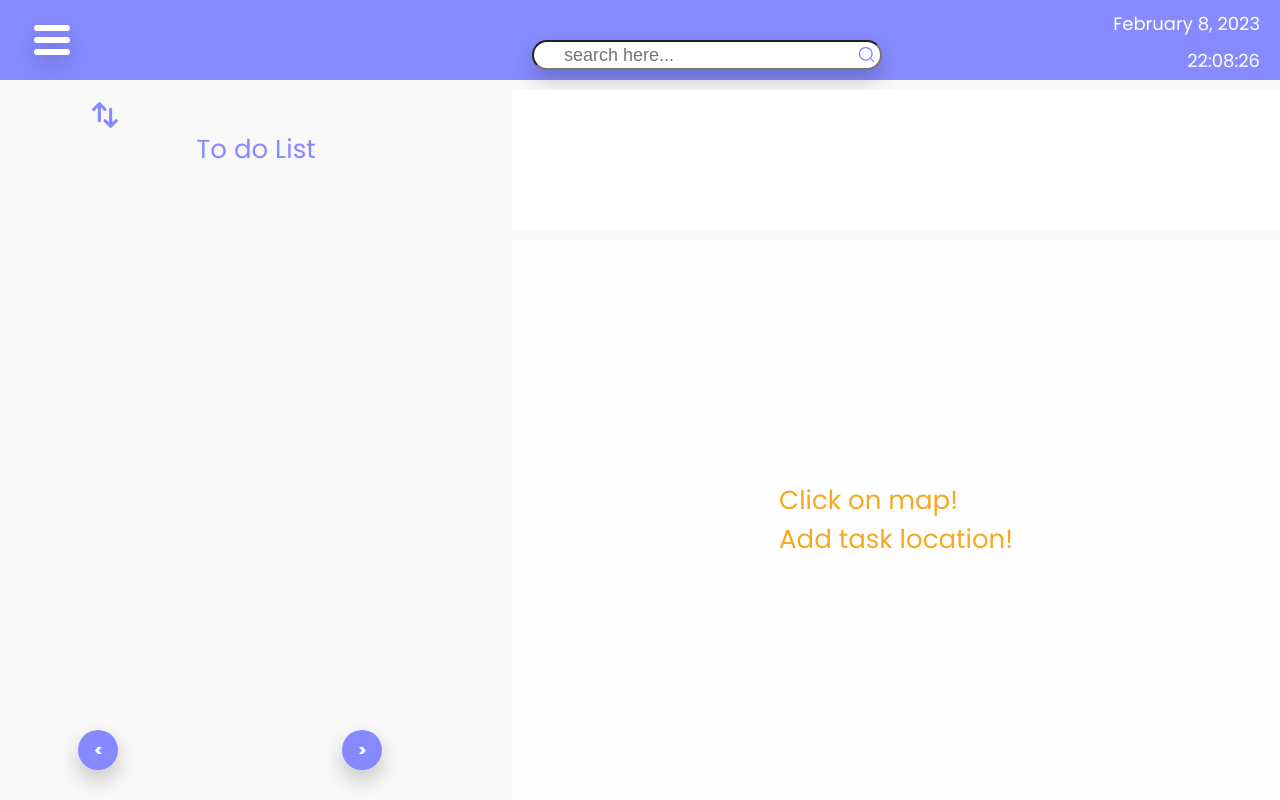
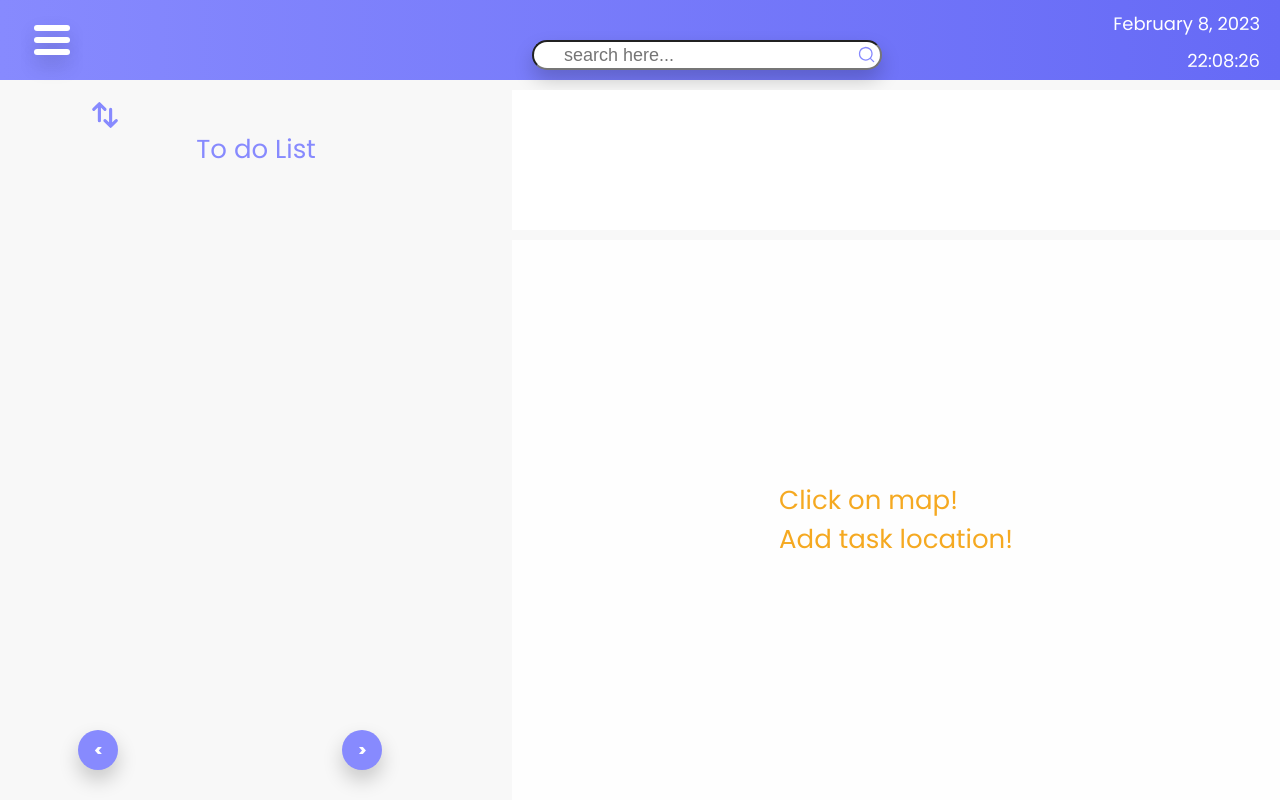
Before and after one commit to krsticzoran/task-tracker, a website: page index.html in a window 1280 px wide. Drawn offline with nearby package versions, Linux system fonts and the light colour scheme.

Commit message:
background

```diff
--- a/scss/layouts/_header.scss
+++ b/scss/layouts/_header.scss
@@ -2,7 +2,12 @@
 
 .header {
   display: flex;
-  background-color: color(primary);
+  background: linear-gradient(
+    90deg,
+    rgba(135, 138, 254, 1) 0%,
+    rgba(102, 106, 246, 1) 100%
+  );
+  /*background-color: color(primary);*/
   height: 8rem;
   @include response(l) {
     position: fixed;
```
Also changed, not shown: css/main.css.
